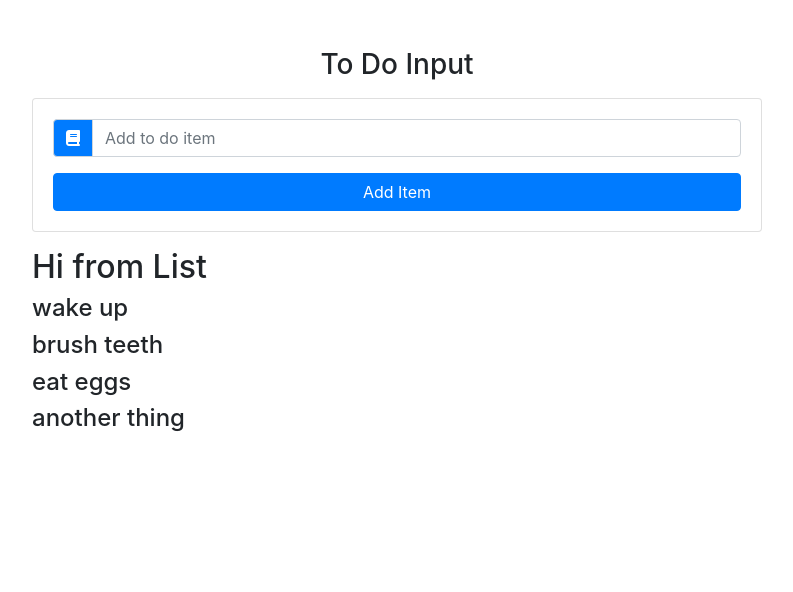
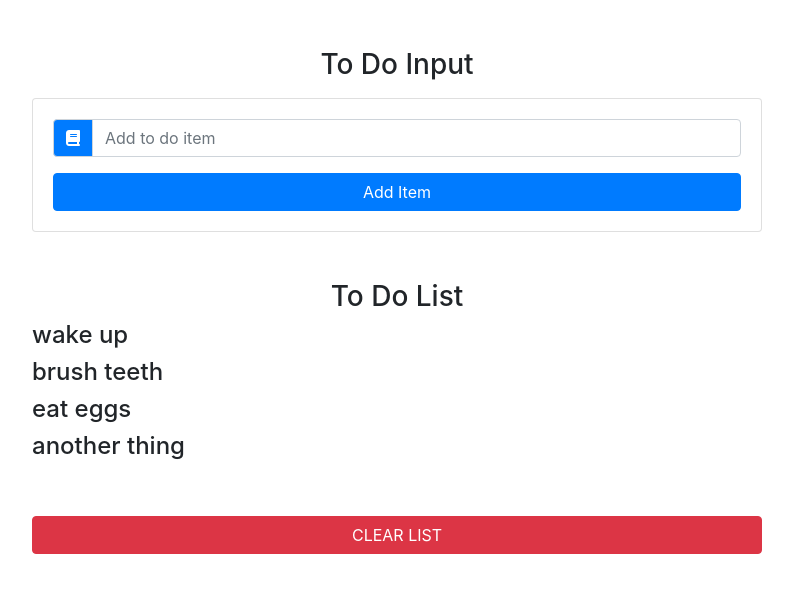
Before and after one commit to spwhittaker/react-to-do, a React (Create React App) app: page / in a window 1280 px wide. Shown: the top 592 px of the page, without its empty margins (243-1036 px from the left). Built offline with nearby package versions, Linux system fonts and the light colour scheme.

Commit message:
clear button

```diff
--- a/src/Components/ToDoList.js
+++ b/src/Components/ToDoList.js
@@ -1,19 +1,27 @@
 import React, { Component } from "react";
 import ToDoItem from "./ToDoItem";
 class ToDoList extends Component {
-  constructor(props) {
-    super(props);
-  }
-
   render() {
-    const { items } = this.props;
+    const { items, handleClearList, handleDelete, handleEdit } = this.props;
     return (
-      <section>
-        <h2>Hi from List</h2>
+      <ul className="list-group my-5">
+        <h3 className="text-capitalize text-center">To Do List</h3>
         {items.map((item) => (
-          <ToDoItem title={item.title} />
+          <ToDoItem
+            key={item.id}
+            title={item.title}
+            handleEdit={() => handleEdit(item.id)}
+            handleDelete={() => handleDelete(item.id)}
+          />
         ))}
-      </section>
+        <button
+          type="button"
+          className="btn btn-danger btn-block text-uppercase mt-5"
+          onClick={handleClearList}
+        >
+          Clear list
+        </button>
+      </ul>
     );
   }
 }
```
